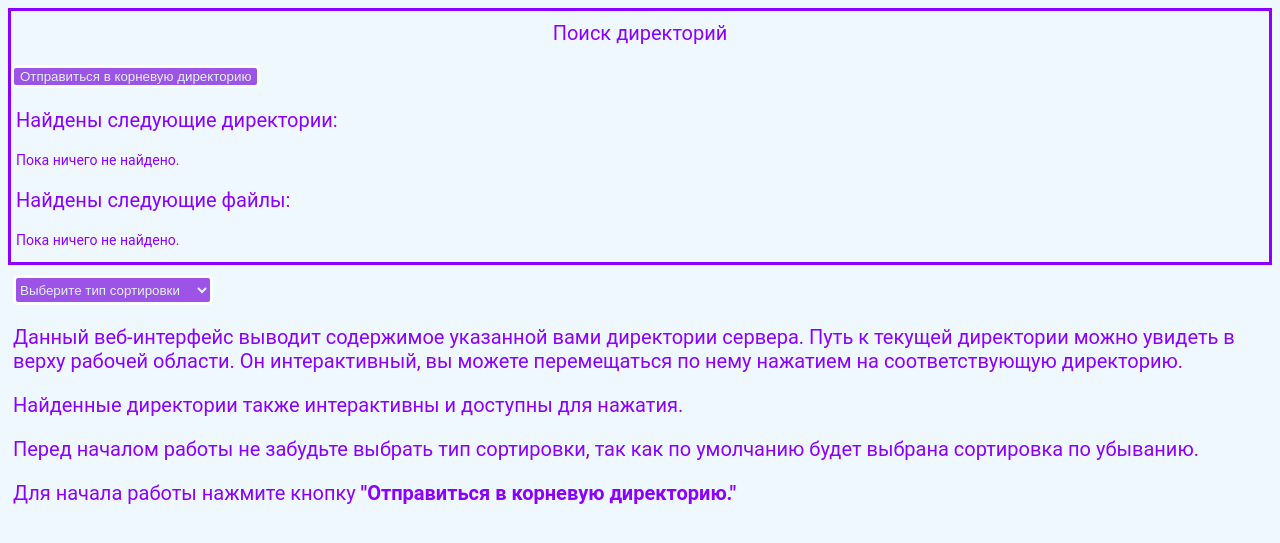
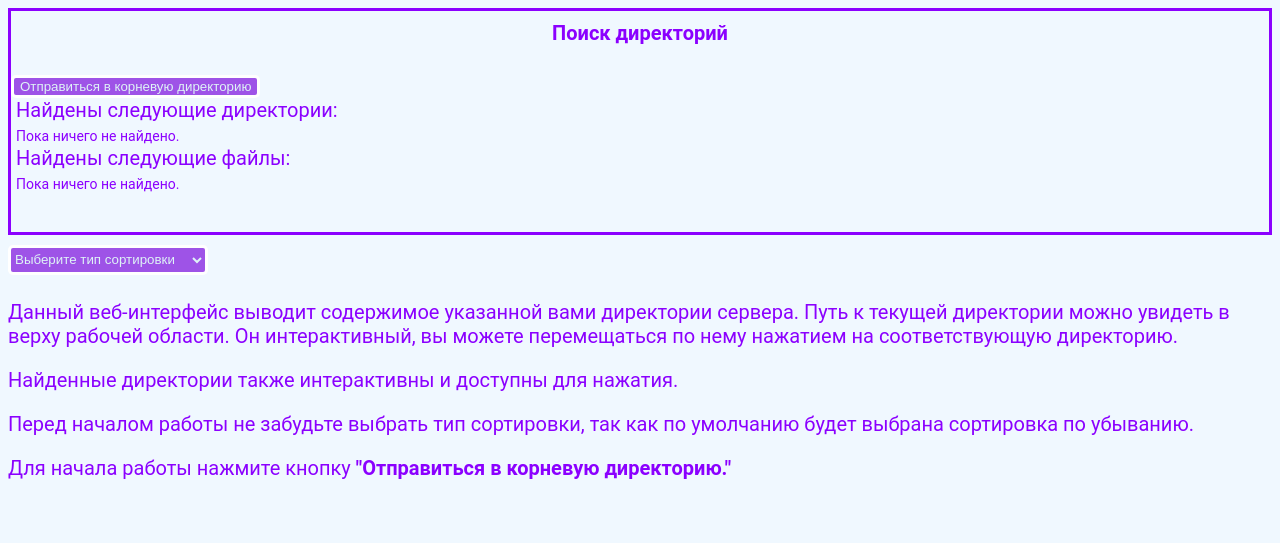
Before and after one commit to rorex33/servermaking, a PHP site: page / in a window 1280 px wide. Shown: the top 543 px of the page. Run offline with PHP 8.4, Linux system fonts and the light colour scheme.

Commit message:
refactoring

```diff
--- a/index.html
+++ b/index.html
@@ -1,38 +1,38 @@
 <!DOCTYPE html>
-<html lang="en">
+<html lang="ru">
 <head>
     <meta charset="UTF-8">
     <meta name="viewport" content="width=device-width, initial-scale=1.0">
-    <link href="style.css" rel="stylesheet">
+    <link href="./style.css" rel="stylesheet">
     <title>Document</title>
 </head>
-<body class="body">
 <div class="loader" id="loader"></div>
-    <div id="content">
-        <div class="interactionField" id = "interactionField">
-            <p class ="fieldName">Поиск директорий</p>
-            <div id="divPath">
-                <button class="enter">Отправиться в корневую директорию</button>
+<body id="content">
+    <main>
+        <section class="interactionField" id = "interactionField">
+            <h4 class ="fieldName">Поиск директорий</h4>
+            <div id="pathForReplace"> <!-- JS будет менять содержимое данного контейнера -->
+                <button class="enterButton">Отправиться в корневую директорию</button>
             </div>
-            <p style="font-size:20px;margin-left:5px">Найдены следующие директории:</p>
-            <div id ="dirForReplace">
-                <p style="font-size:14px;margin-left:5px">Пока ничего не найдено.</p>
+            <span class="constText">Найдены следующие директории:</span>
+            <div id ="dirForReplace"> <!-- JS будет менять содержимое данного контейнера -->
+                <span class="tempText">Пока ничего не найдено.</span>
             </div>
-            <p style="font-size:20px;margin-left:5px">Найдены следующие файлы:</p>
-            <div id ="fileForReplace">
-                <p style="font-size:14px;margin-left:5px">Пока ничего не найдено.</p>
+            <span class="constText">Найдены следующие файлы:</span>
+            <div id ="fileForReplace"> <!-- JS будет менять содержимое данного контейнера -->
+                <span class="tempText">Пока ничего не найдено.</p>
             </div>
-            <p class="executionTime" id="ex"></p>
-        </div>
-        <div class = "footer">
-            <div class ="sortTypeDiv" id = "sortTypeDiv">
+            <span class="executionTime" id="ex"></span>
+        </section>
+    </main>
+    <footer>
         <select class="sortSelector" size="1">
             <option value="asc">Выберите тип сортировки</option>
             <option value="asc">По возрастанию</option>
             <option value="desc">По убыванию</option>
         </select>
-            </div>
-            <p>Данный веб-интерфейс выводит содержимое указанной вами директории сервера. Путь к текущей директории можно
+        <article class="guideText">
+            <p> Данный веб-интерфейс выводит содержимое указанной вами директории сервера. Путь к текущей директории можно
                 увидеть в верху рабочей области. Он интерактивный, вы можете перемещаться по нему нажатием на соответствующую
                 директорию.
             </p>
@@ -46,8 +46,9 @@
             <p>
                 Для начала работы нажмите кнопку <b>"Отправиться в корневую директорию."</b>
             </p>
-        </div>
-    </div>
+        </article>
+    </footer>
+
     <script src="./scripts/requestToServer.js" type="module"></script>
     <script src="./scripts/pageChanging.js" type="module"></script>
     <script src="./scripts/loader.js" type="module"></script>
--- a/scripts/pageChanging.js
+++ b/scripts/pageChanging.js
@@ -5,10 +5,10 @@ import {showLoader, showPage} from "./loader.js"
 document.addEventListener("DOMContentLoaded", showPage);
 
 //Подключение начальной кнопки перехода в корневую директорию
-const enter = document.querySelector('.enter');
+const enterButton = document.querySelector('.enterButton');
 
 //Обработка нажатия на начальную кнопку
-enter.onclick = pathRequest;
+enterButton.onclick = pathRequest;
 
 //Путь к текущему местонахождению, разбитый по сепаратору "/" и сохранённый в массив
 let currentDirPath = []
@@ -111,7 +111,7 @@ function pathPageForming(response){
 
     //Устанавливаем его класс для css и id для замены
     newDivPath.classList.add("divOfPath")
-    newDivPath.setAttribute("id", "divPath")
+    newDivPath.setAttribute("id", "pathForReplace")
 
     //У всех папок, которые находятся на экране в текущий момент, один путь (кроме непосредственно названия папки)
     //Значит, мы можем взять любую из них и разобрать путь до неё на элементы.
@@ -130,7 +130,7 @@ function pathPageForming(response){
         newDivPath.append(newDir);
     }
     //Заменяем на старый путь на странице
-    let forReplace = document.getElementById("divPath");
+    let forReplace = document.getElementById("pathForReplace");
     let interactionField = document.getElementById("interactionField");
     interactionField.replaceChild(newDivPath, forReplace);
 
@@ -142,7 +142,7 @@ function pathPageForming(response){
 function executionTimePageForming(){
     //Вычисляем время обработки запроса. Создаём на основе полученных данных объект <p>
     end = Date.now()
-    const executionTime = document.createElement("p");
+    const executionTime = document.createElement("span");
     executionTime.setAttribute("id", "ex")
     executionTime.classList.add("executionTime")
     let newContent = document.createTextNode(`Время выполнения: ${end - start} ms`);
--- a/style.css
+++ b/style.css
@@ -1,21 +1,47 @@
-.body {
-    background-color: #F0F8FF ;
-    color : #8b00ff;
+body {
+    background-color: #f0f8ff;
+    color: #8b00ff;
     font-family: 'Roboto', sans-serif;
+    font-size: 20px;
 }
 
+main {
+    height: 70%;
+}
+
+footer {
+    height: 30%;
+}
+
+/* Стили для элементов main */
+
 .interactionField {
-    height:70%;
     border-width: 100px;
     border: solid;
 }
 
-.enter {
+.fieldName {
+    margin-top: 10px;
+    text-align: center;
+}
+
+
+.enterButton {
     cursor: pointer;
     background: rgba(138,43,226,0.8);
     border: 3px solid #FFF;
     border-radius: 5px;
     color: #def3f6;
+}
+
+.constText, .tempText  {
+    margin-left: 5px;
+    margin-bottom: 10px;
+    margin-top: 10px;
+}
+
+.tempText {
+    font-size: 14px;
 }
 
 .executionTime {
@@ -60,20 +87,27 @@
     text-decoration: underline;
 }
 
-.divOfDirs, .divOfFiles{
+.folderIMG {
+    width: 5%;
+    height: 5%;
+}
+.fileIMG {
+    width: 4%;
+    height: 4%;
+}
+
+.dirAndIMG, .fileAndIMG{
     display: flex;
-    flex-direction: column;
+    flex-direction: row;
     align-content: flex-start;
     flex-wrap: wrap;
 }
 
-.sortTypeDiv {
-    font-size: 20px;
+/* Стили для элементов footer */
+
+.sortSelector {
     margin-top: 10px;
     margin-bottom: 5px;
-  }
-
-.sortSelector {
     cursor: pointer;
     width: 200px;
     height: 30px;
@@ -83,12 +117,8 @@
     color: #def3f6
 }
 
-.footer {
-    height:30%;
-    font-size: 20px;
-    margin-top: 5px;
-    margin-left: 5px;
-}
+
+/* Стиль загрузчика */
 
 .loader{
     display: block;
```
Also changed, not shown: other parts of style.css (+10 -26 lines), explanation.html (added, +65 -0 lines), 1 other file. Lines whose indentation alone changed are shown as unchanged.
